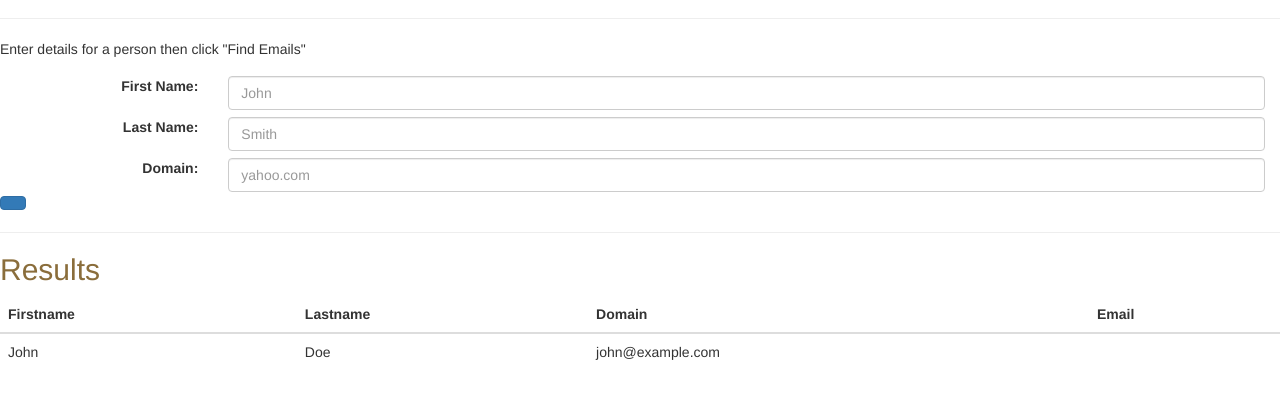
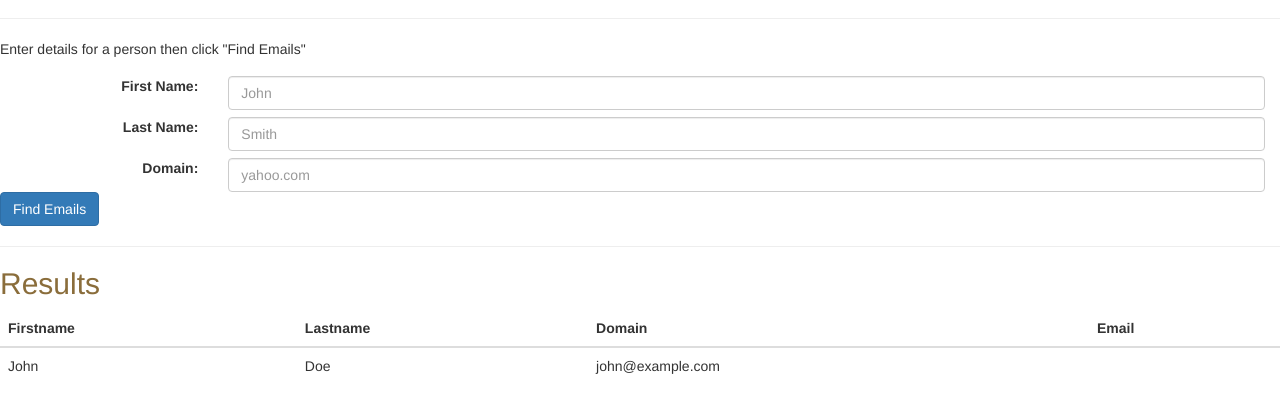
Before and after one commit to Zaralus/EmailValidator, a Django app: page /singleprocess/ in a window 1280 px wide. Shown: the part 143-556 px from the top of the page. Run offline with Django 3.2, Linux system fonts and the light colour scheme; tables that the repository leaves empty hold one stand-in row (values such as "Sample post"); some libraries are stand-ins or nearby versions.

Commit message:
Adding hidden input for apikey to singleProcess and bulkProcess pages.

```diff
--- a/hello/templates/bulkProcess.html
+++ b/hello/templates/bulkProcess.html
@@ -12,6 +12,7 @@
 
 <div>
 	<p><span><strong>API Key: </strong></span><span class="text-primary">{{apiKey}}</span></p>
+	<input type="hidden" id="apiKey" value="{{apiKey}}"></input>
 </div>
 <hr />
 <div id=inputs class=clearfix>
--- a/hello/templates/singleProcess.html
+++ b/hello/templates/singleProcess.html
@@ -21,6 +21,8 @@
 	<form role="form" class="form-horizontal" action="{% url 'singleprocess' %}" method="post">
 		{% csrf_token %}
 
+		<input type="hidden" id="apiKey" value="{{apiKey}}"></input>
+
 		<label class="control-label col-sm-2" for="firstName">First Name: </label>
 		<div class="control-label col-sm-10">
 			<input class="form-control" type="text" id="firstName" placeholder="John"/>
@@ -36,7 +38,7 @@
 			<input class="form-control" type="text" id="domain" placeholder="yahoo.com"/>
 		</div>
 
-		<button type="button" class="btn btn-primary" id="findEmailsButton" value="Find Emails">
+		<button type="button" class="btn btn-primary" id="findEmailsButton">Find Emails</button>
 	</form>
 </div>
 <hr />
```
